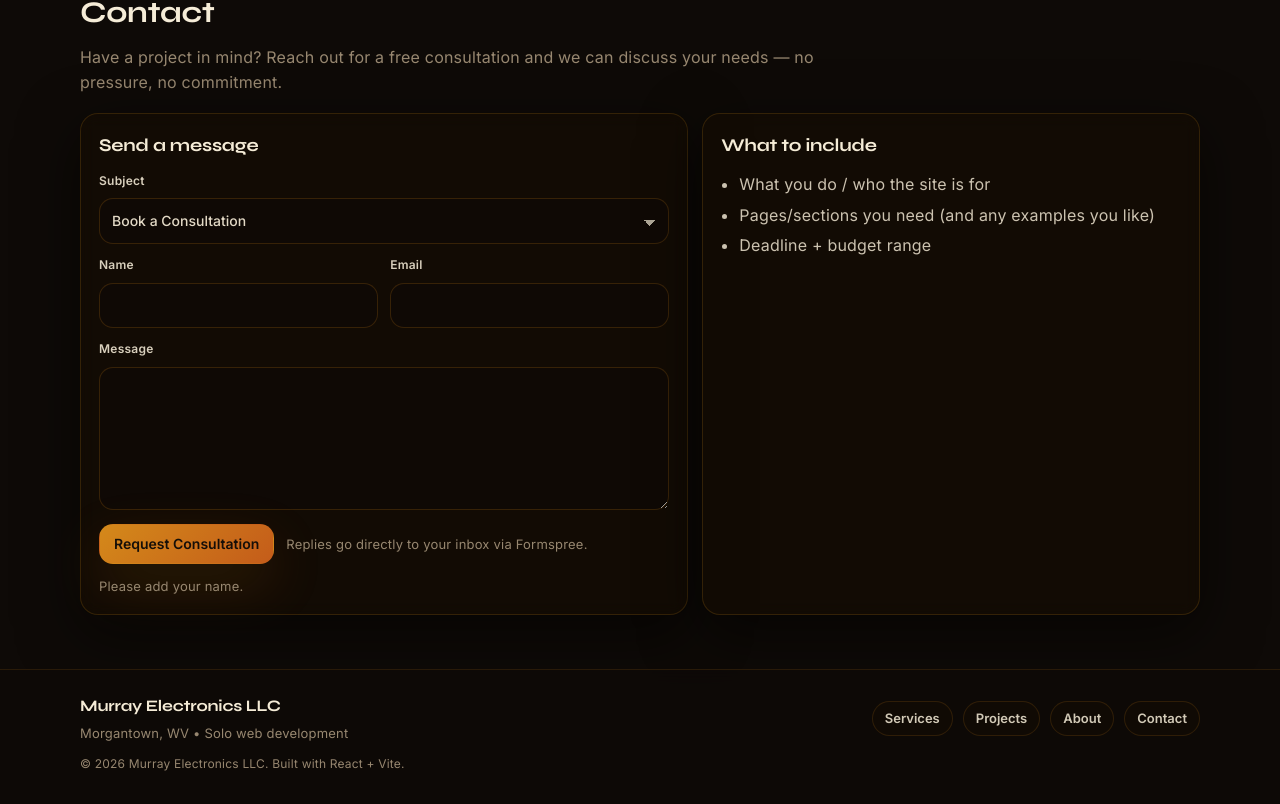
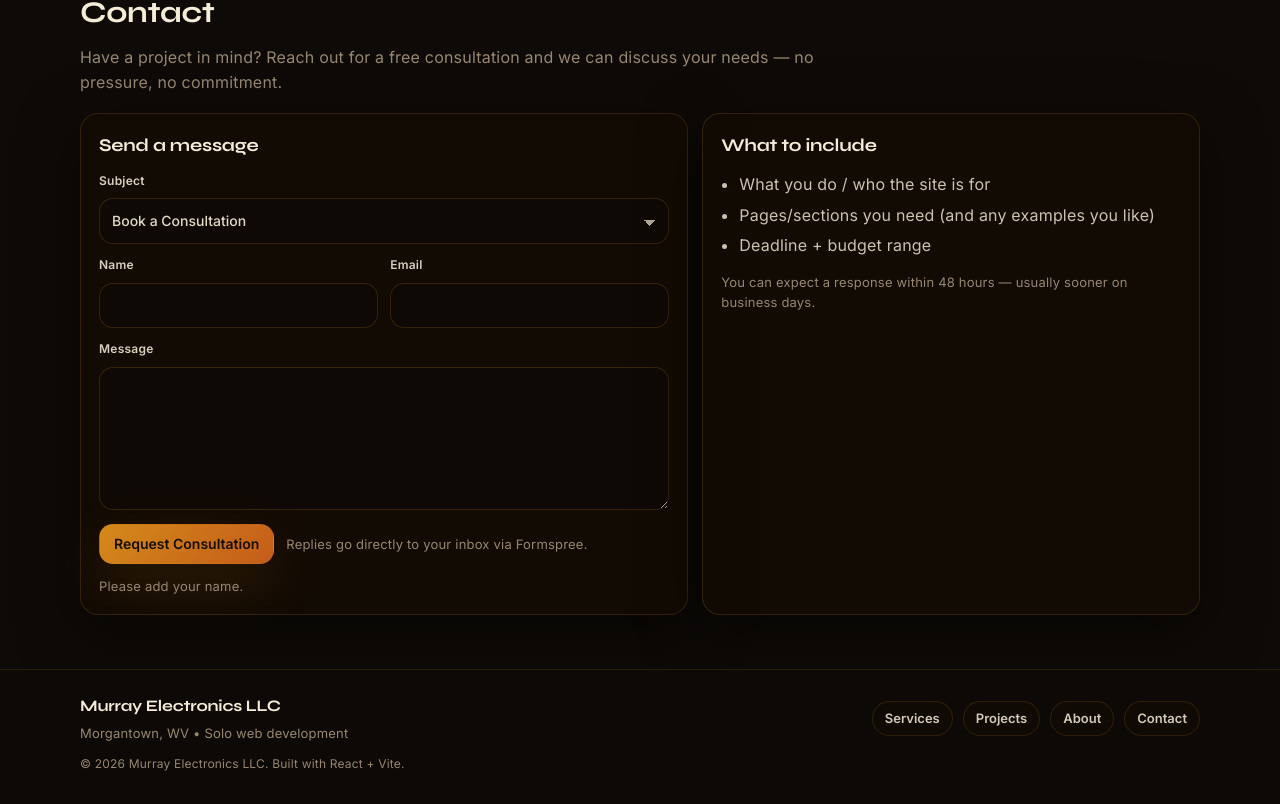
Before and after one commit to MurrayElectronicsLLC/PortfolioSite, a React (Vite) app: page / in a window 1280 px wide. Shown: the part 3411-4215 px from the top of the page. Built offline with nearby package versions, Linux system fonts and the light colour scheme.

Commit message:
Add contact response note to App component and style it

```diff
--- a/src/App.jsx
+++ b/src/App.jsx
@@ -524,6 +524,9 @@ function App() {
                   <li>Pages/sections you need (and any examples you like)</li>
                   <li>Deadline + budget range</li>
                 </ul>
+                <p className={styles.contactNote}>
+                  You can expect a response within 48 hours — usually sooner on business days.
+                </p>
               </div>
             </div>
           </div>
--- a/src/App.module.css
+++ b/src/App.module.css
@@ -733,6 +733,13 @@
   gap: 14px;
 }
 
+.contactNote {
+  margin: 14px 0 0;
+  color: rgba(154, 138, 114, 0.98);
+  font-size: 13px;
+  line-height: 1.55;
+}
+
 .notice {
   margin-top: 14px;
   border-radius: var(--radius-sm);
```
